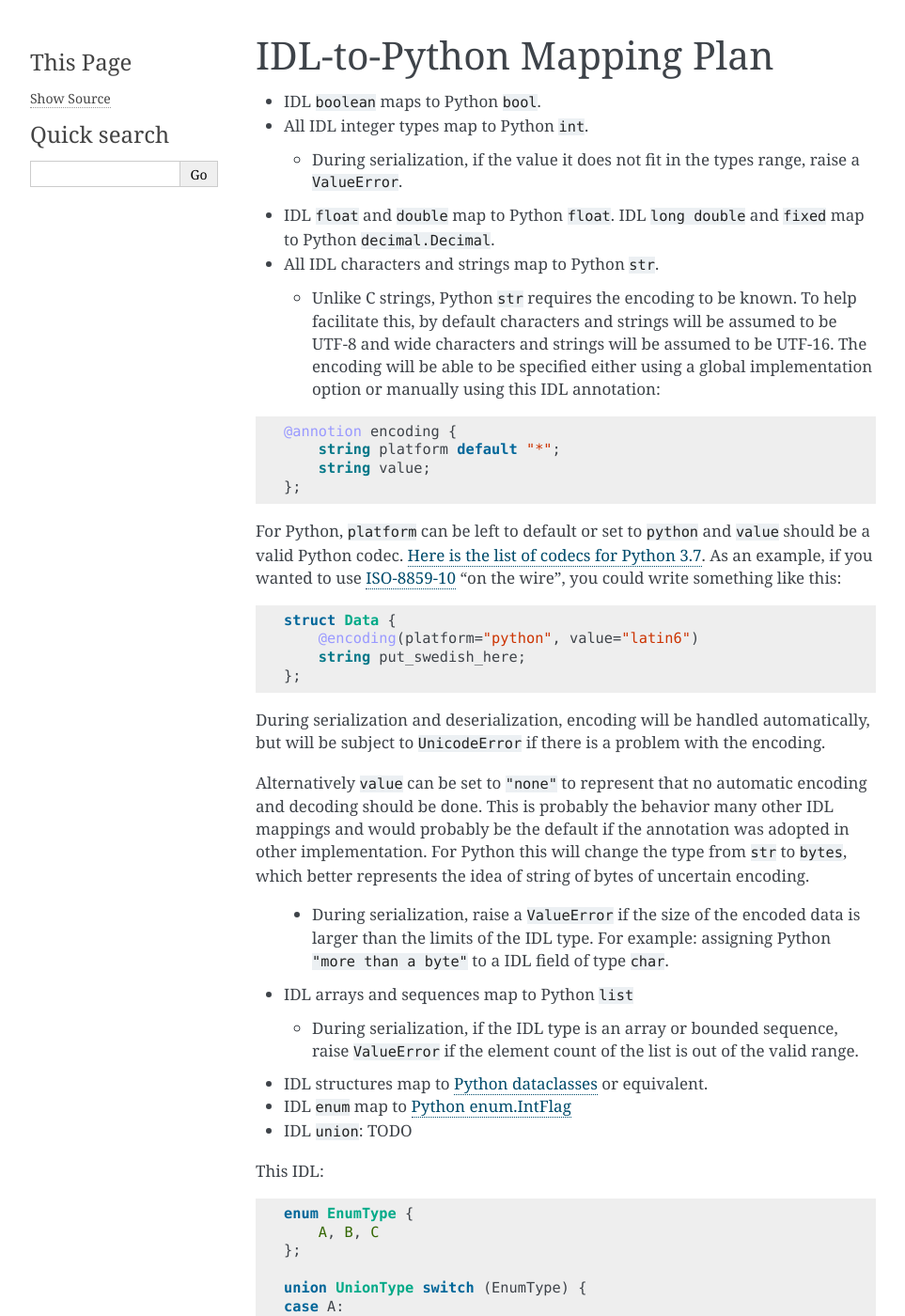
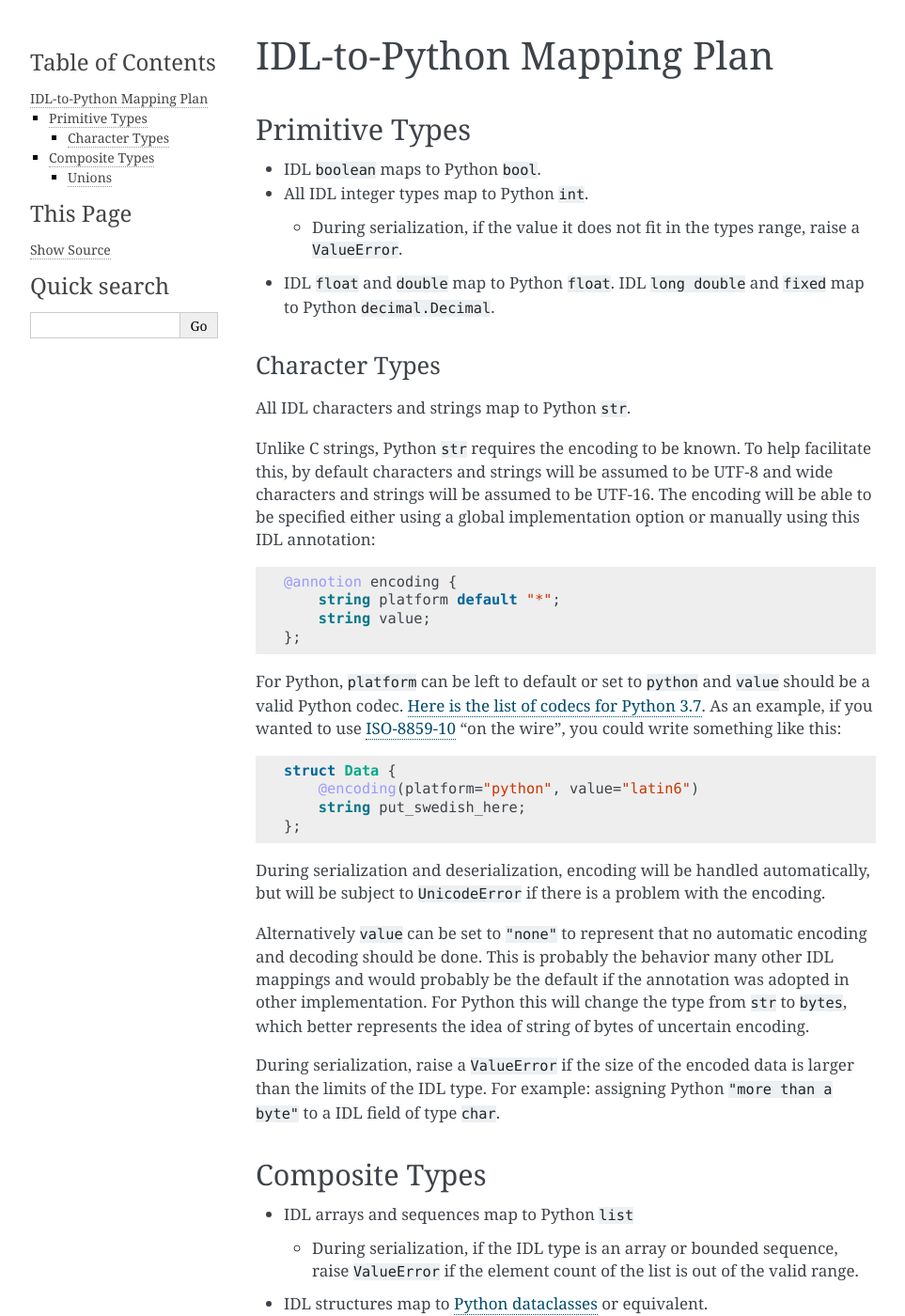
Before and after one commit to OpenDDS/pyopendds, a Sphinx documentation site: the page built from docs/proposed_idl_mapping.rst, in a window 1280 px wide and 1400 px high. Shown: the whole window at 94% size, without its empty margins (148-1111 px from the left). Built offline with Sphinx 7.4.7, drawn with Linux system fonts in a browser that asks for light colours.

Commit message:
More Tweaks to  proposed_idl_mapping.rst

```diff
--- a/docs/proposed_idl_mapping.rst
+++ b/docs/proposed_idl_mapping.rst
@@ -1,5 +1,10 @@
+##########################
 IDL-to-Python Mapping Plan
-==========================
+##########################
+
+***************
+Primitive Types
+***************
 
 - IDL ``boolean`` maps to Python ``bool``.
 - All IDL integer types map to Python ``int``.
@@ -9,13 +14,17 @@
 
 - IDL ``float`` and ``double`` map to Python ``float``. IDL ``long double`` and
   ``fixed`` map to Python ``decimal.Decimal``.
-- All IDL characters and strings map to Python ``str``.
 
-  - Unlike C strings, Python ``str`` requires the encoding to be known. To help
-    facilitate this, by default characters and strings will be assumed to be
-    UTF-8 and wide characters and strings will be assumed to be UTF-16. The
-    encoding will be able to be specified either using a global implementation
-    option or manually using this IDL annotation:
+Character Types
+===============
+
+All IDL characters and strings map to Python ``str``.
+
+Unlike C strings, Python ``str`` requires the encoding to be known. To help
+facilitate this, by default characters and strings will be assumed to be
+UTF-8 and wide characters and strings will be assumed to be UTF-16. The
+encoding will be able to be specified either using a global implementation
+option or manually using this IDL annotation:
 
 .. code-block:: omg-idl
 
@@ -50,9 +59,13 @@
 the type from ``str`` to ``bytes``, which better represents the idea of
 string of bytes of uncertain encoding.
 
-  - During serialization, raise a ``ValueError`` if the size of the encoded data
-    is larger than the limits of the IDL type. For example: assigning Python
-    ``"more than a byte"`` to a IDL field of type ``char``.
+During serialization, raise a ``ValueError`` if the size of the encoded data
+is larger than the limits of the IDL type. For example: assigning Python
+``"more than a byte"`` to a IDL field of type ``char``.
+
+***************
+Composite Types
+***************
 
 - IDL arrays and sequences map to Python ``list``
 
@@ -64,7 +77,8 @@
 
 - IDL ``enum`` map to `Python enum.IntFlag <https://docs.python.org/3/library/enum.html?highlight=enum#enum.IntFlag>`_
 
-- IDL ``union``: TODO
+Unions
+======
 
 This IDL:
 
```
